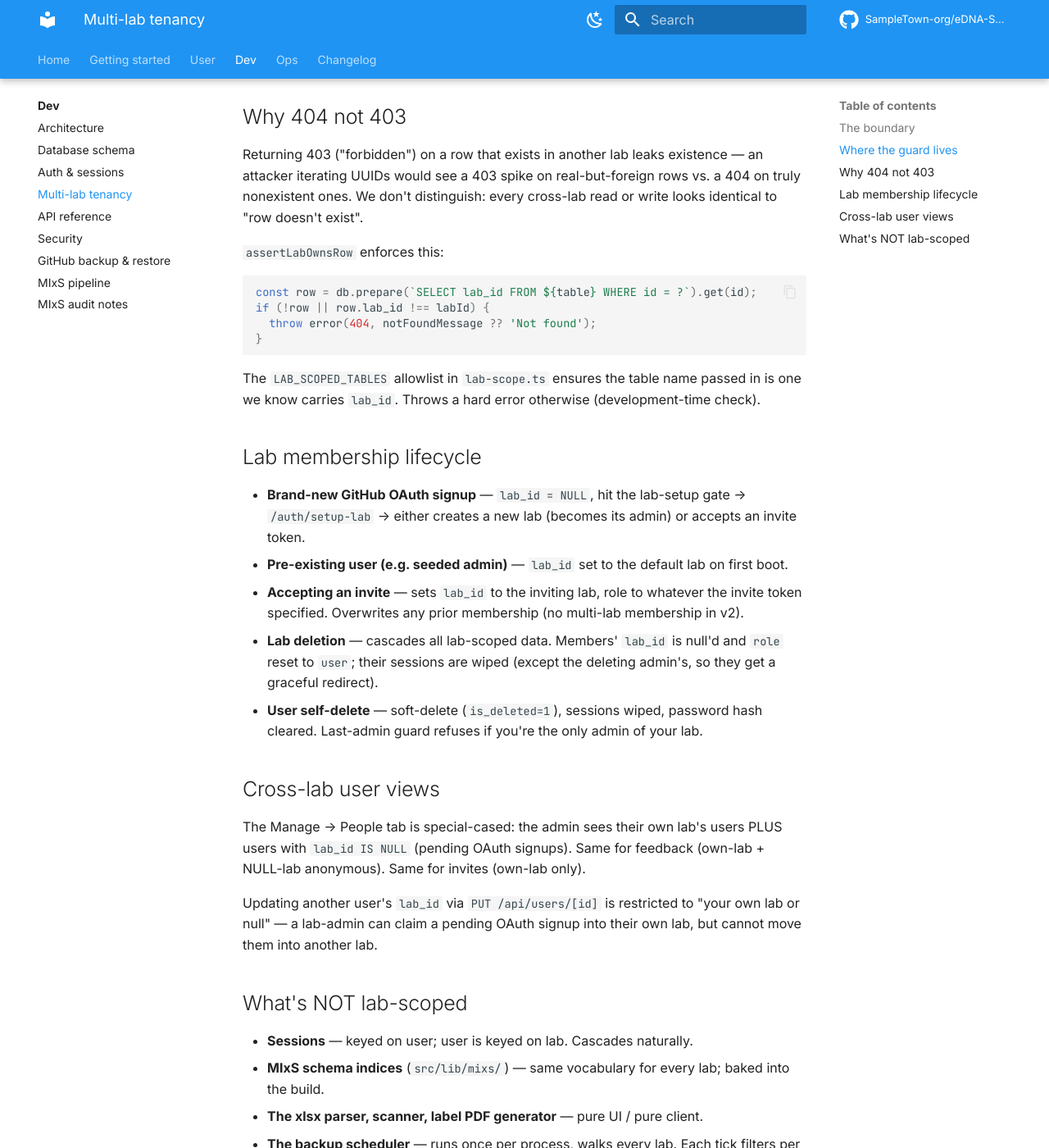
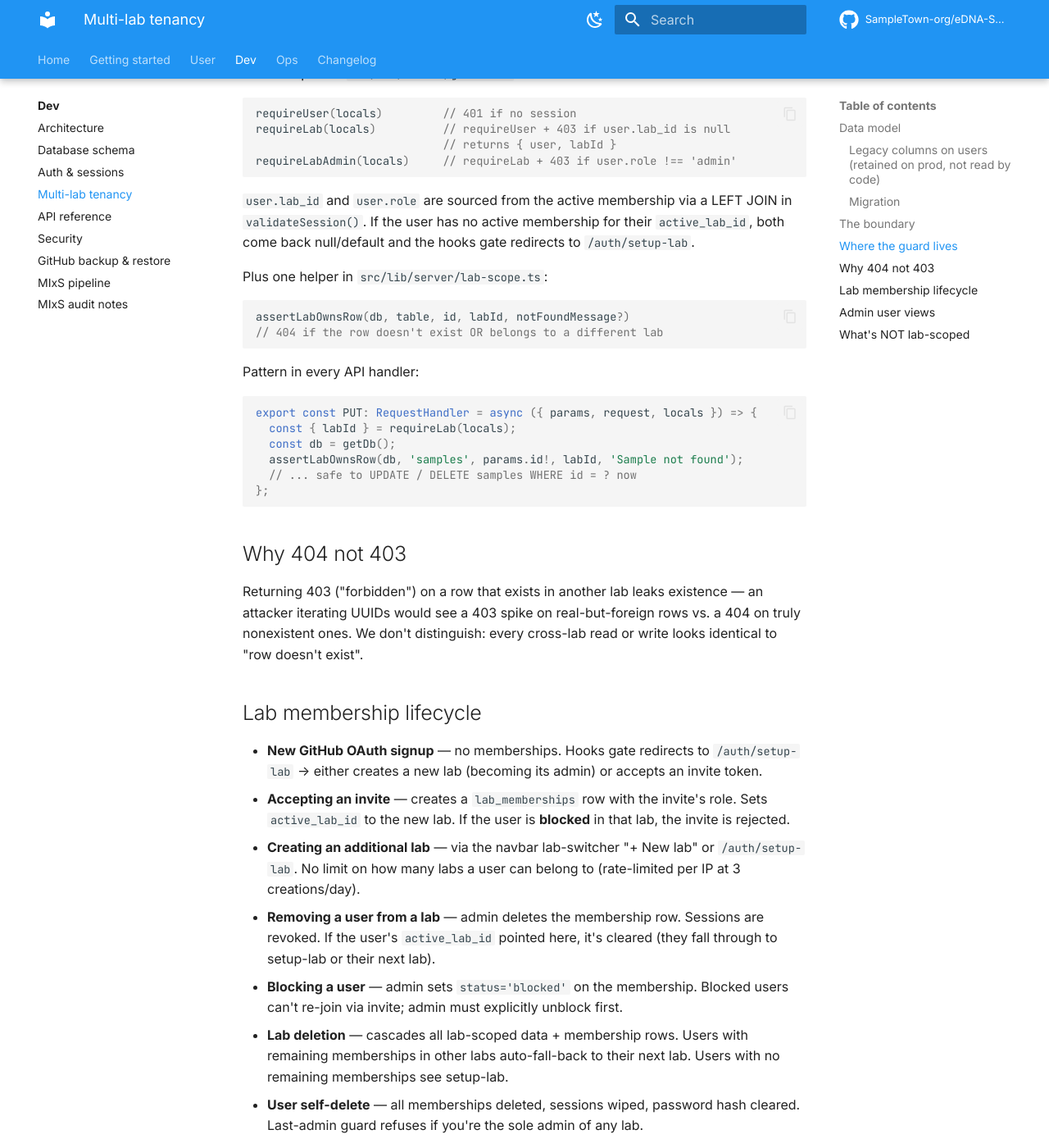
Before and after one commit to SampleTown-org/eDNA-SampleTown, an MkDocs documentation site: the page built from docs/dev/multi-lab.md, in a window 1280 px wide and 1400 px high, scrolled down 1737 px. Shown: the whole window at 82% size. Built offline with MkDocs 1.6.1 and Material for MkDocs 9.7.7, drawn with Linux system fonts in a browser that asks for light colours; comment, search, counter and statistics services are not loaded; some of the changed text lies outside the part shown.

Commit message:
docs: update multi-lab + auth docs for lab_memberships model
Rewrite docs/dev/multi-lab.md to describe the junction-table model,
membership lifecycle (block/unblock/remove), lab deletion fallback,
and lab switching. Update docs/dev/auth.md for membership-aware
sessions, per-lab RBAC, and the lab-switcher.

Remove 'users' from LAB_SCOPED_TABLES in lab-scope.ts — users are no
longer directly lab-scoped; access is via lab_memberships.

Co-Authored-By: Claude Opus 4.6 (1M context) <noreply@anthropic.com>

````diff
--- a/docs/dev/multi-lab.md
+++ b/docs/dev/multi-lab.md
@@ -1,6 +1,35 @@
 # Multi-lab tenancy
 
-One install, many labs, hard isolation between them.
+One install, many labs, hard isolation between them. A user can belong
+to multiple labs with independent roles in each.
+
+## Data model
+
+Lab access is expressed through the `lab_memberships` join table:
+
+```
+lab_memberships(user_id, lab_id, role, status, added_at, added_by)
+  PK: (user_id, lab_id)
+  role  IN ('admin', 'user', 'viewer')
+  status IN ('active', 'blocked')
+```
+
+`users.active_lab_id` points at whichever lab the UI is currently
+rendering. The navbar lab-switcher updates this via
+`POST /api/account/active-lab`.
+
+### Legacy columns on `users` (retained on prod, not read by code)
+
+- `lab_id` — original single-lab FK. Kept so `SELECT *` doesn't fail
+  on older rows. No code path reads this.
+- `role` — original global role. Roles are now per-lab on memberships.
+- `is_deleted` — replaced by "no memberships" + `is_approved=0`.
+
+### Migration
+
+`scripts/migrate-to-lab-memberships.mjs` backfills one membership per
+existing non-soft-deleted user and copies their `lab_id` into
+`active_lab_id`. Idempotent. Run once on prod after deploy.
 
 ## The boundary
 
@@ -12,7 +41,7 @@ a 403 would tell the attacker the row exists.
 Tables that carry `lab_id`:
 
 - `labs` (the parent)
-- `users` (nullable — unset until a user picks a lab)
+- `lab_memberships` (the join)
 - `projects`, `sites`, `samples`
 - `extracts`, `pcr_plates`, `pcr_amplifications`
 - `library_plates`, `library_preps`
@@ -42,6 +71,11 @@ requireLab(locals)          // requireUser + 403 if user.lab_id is null
 requireLabAdmin(locals)     // requireLab + 403 if user.role !== 'admin'
 ```
 
+`user.lab_id` and `user.role` are sourced from the active membership
+via a LEFT JOIN in `validateSession()`. If the user has no active
+membership for their `active_lab_id`, both come back null/default and
+the hooks gate redirects to `/auth/setup-lab`.
+
 Plus one helper in `src/lib/server/lab-scope.ts`:
 
 ```ts
@@ -60,21 +94,6 @@ export const PUT: RequestHandler = async ({ params, request, locals }) => {
 };
 ```
 
-For list endpoints, the filter goes straight in the WHERE clause:
-
-```ts
-db.prepare('SELECT * FROM samples WHERE lab_id = ? AND is_deleted = 0').all(labId);
-```
-
-For POST handlers that reference parent rows, validate the parent's
-lab too:
-
-```ts
-assertLabOwnsRow(db, 'projects', data.project_id, labId, 'Project not found');
-assertLabOwnsRow(db, 'sites', data.site_id, labId, 'Site not found');
-// then INSERT INTO samples (..., lab_id, ...) VALUES (..., labId, ...)
-```
-
 ## Why 404 not 403
 
 Returning 403 ("forbidden") on a row that exists in another lab leaks
@@ -83,47 +102,35 @@ real-but-foreign rows vs. a 404 on truly nonexistent ones. We don't
 distinguish: every cross-lab read or write looks identical to "row
 doesn't exist".
 
-`assertLabOwnsRow` enforces this:
-
-```ts
-const row = db.prepare(`SELECT lab_id FROM ${table} WHERE id = ?`).get(id);
-if (!row || row.lab_id !== labId) {
-  throw error(404, notFoundMessage ?? 'Not found');
-}
-```
-
-The `LAB_SCOPED_TABLES` allowlist in `lab-scope.ts` ensures the table
-name passed in is one we know carries `lab_id`. Throws a hard error
-otherwise (development-time check).
-
 ## Lab membership lifecycle
 
-- **Brand-new GitHub OAuth signup** — `lab_id = NULL`, hit the
-  lab-setup gate → `/auth/setup-lab` → either creates a new lab
-  (becomes its admin) or accepts an invite token.
-- **Pre-existing user (e.g. seeded admin)** — `lab_id` set to the
-  default lab on first boot.
-- **Accepting an invite** — sets `lab_id` to the inviting lab, role
-  to whatever the invite token specified. Overwrites any prior
-  membership (no multi-lab membership in v2).
-- **Lab deletion** — cascades all lab-scoped data. Members' `lab_id`
-  is null'd and `role` reset to `user`; their sessions are wiped
-  (except the deleting admin's, so they get a graceful redirect).
-- **User self-delete** — soft-delete (`is_deleted=1`), sessions
-  wiped, password hash cleared. Last-admin guard refuses if you're
-  the only admin of your lab.
+- **New GitHub OAuth signup** — no memberships. Hooks gate redirects
+  to `/auth/setup-lab` → either creates a new lab (becoming its admin)
+  or accepts an invite token.
+- **Accepting an invite** — creates a `lab_memberships` row with the
+  invite's role. Sets `active_lab_id` to the new lab. If the user is
+  **blocked** in that lab, the invite is rejected.
+- **Creating an additional lab** — via the navbar lab-switcher
+  "+ New lab" or `/auth/setup-lab`. No limit on how many labs a user
+  can belong to (rate-limited per IP at 3 creations/day).
+- **Removing a user from a lab** — admin deletes the membership row.
+  Sessions are revoked. If the user's `active_lab_id` pointed here,
+  it's cleared (they fall through to setup-lab or their next lab).
+- **Blocking a user** — admin sets `status='blocked'` on the
+  membership. Blocked users can't re-join via invite; admin must
+  explicitly unblock first.
+- **Lab deletion** — cascades all lab-scoped data + membership rows.
+  Users with remaining memberships in other labs auto-fall-back to
+  their next lab. Users with no remaining memberships see setup-lab.
+- **User self-delete** — all memberships deleted, sessions wiped,
+  password hash cleared. Last-admin guard refuses if you're the sole
+  admin of any lab.
 
-## Cross-lab user views
+## Admin user views
 
-The Manage → People tab is special-cased: the admin sees their own
-lab's users PLUS users with `lab_id IS NULL` (pending OAuth signups).
-Same for feedback (own-lab + NULL-lab anonymous). Same for invites
-(own-lab only).
-
-Updating another user's `lab_id` via `PUT /api/users/[id]` is
-restricted to "your own lab or null" — a lab-admin can claim a
-pending OAuth signup into their own lab, but cannot move them into
-another lab.
+The Manage → People tab shows only users with a membership in the
+admin's lab (via `lab_memberships JOIN users`). No cross-lab leak of
+unassigned signups.
 
 ## What's NOT lab-scoped
 
````
Also changed, not shown: docs/dev/auth.md (+32 -20 lines), 1 other file.
